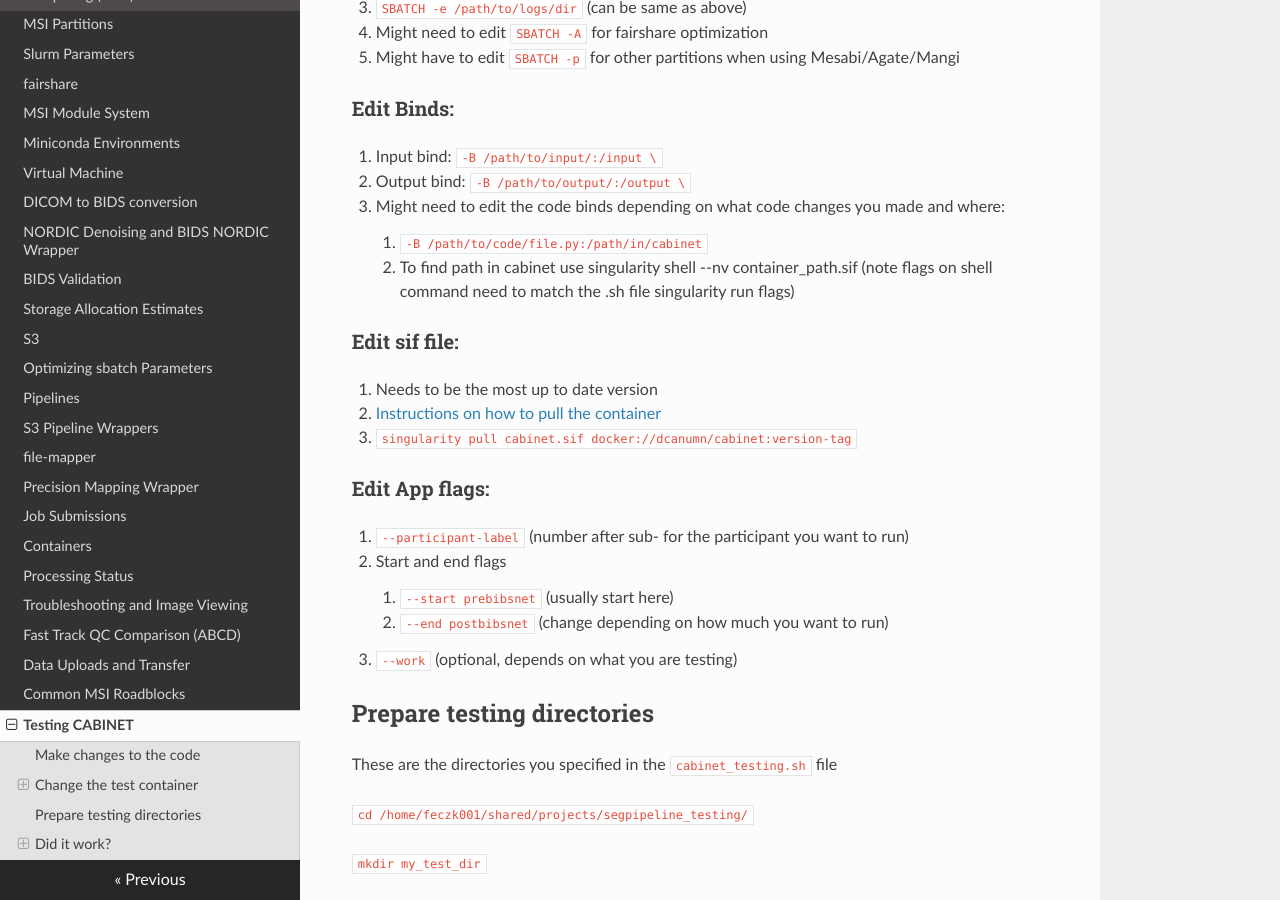
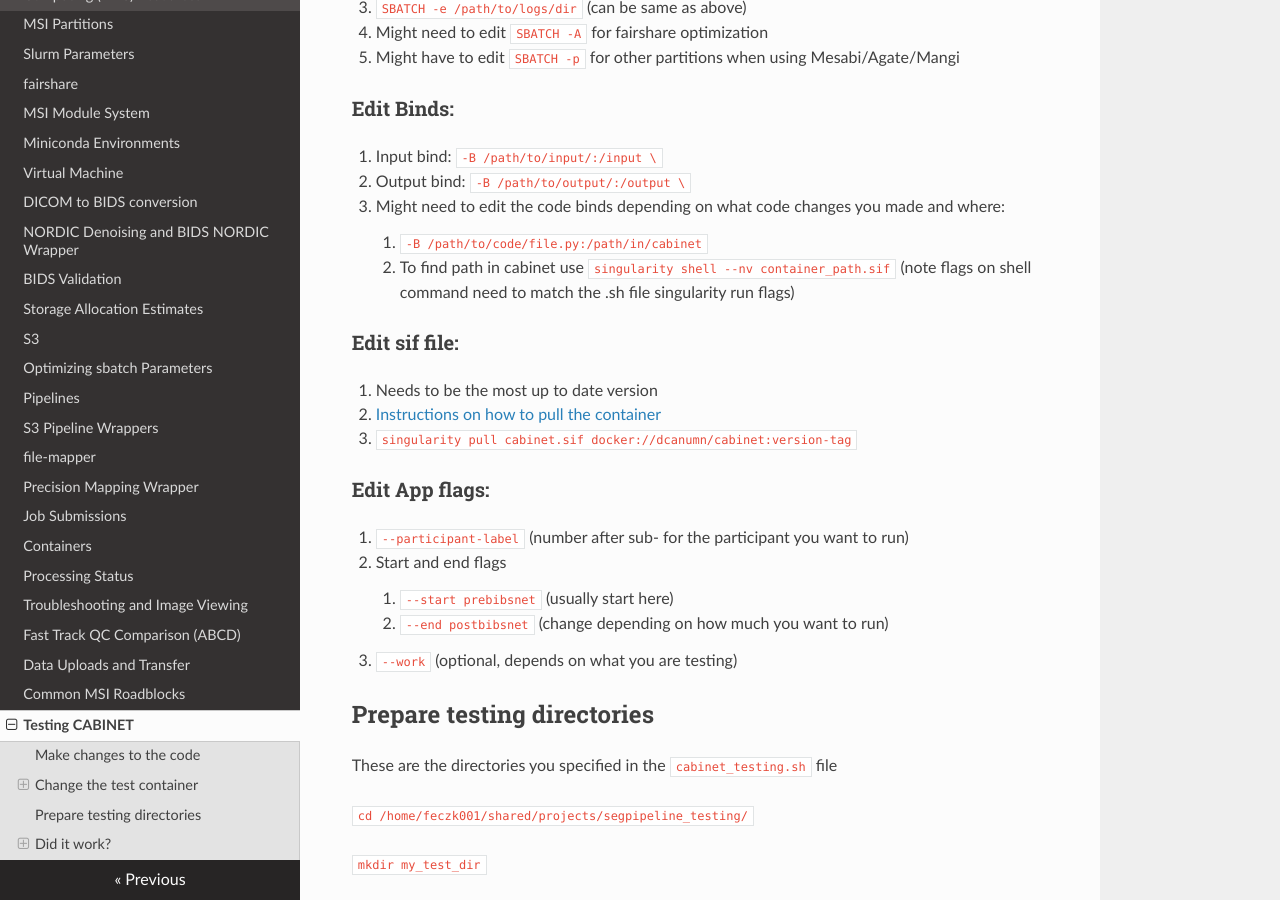
Before and after one commit to DCAN-Labs/cdni-brain, an MkDocs documentation site: the page built from docs/cabinet-testing.md, in a window 1280 px wide and 900 px high, scrolled down 644 px. Built offline with MkDocs 1.6.1, drawn with Linux system fonts in a browser that asks for light colours; nearby versions of some CDN libraries.

Commit message:
fixed code formatting

```diff
--- a/docs/cabinet-testing.md
+++ b/docs/cabinet-testing.md
@@ -32,7 +32,7 @@ Duplicate `cabinet_testing.sh`
 
     1. `-B /path/to/code/file.py:/path/in/cabinet`
 
-    1. To find path in cabinet use singularity shell --nv container_path.sif (note flags on shell command need to match the .sh file singularity run flags)
+    1. To find path in cabinet use `singularity shell --nv container_path.sif` (note flags on shell command need to match the .sh file singularity run flags)
 
 ### Edit sif file:
 
```
